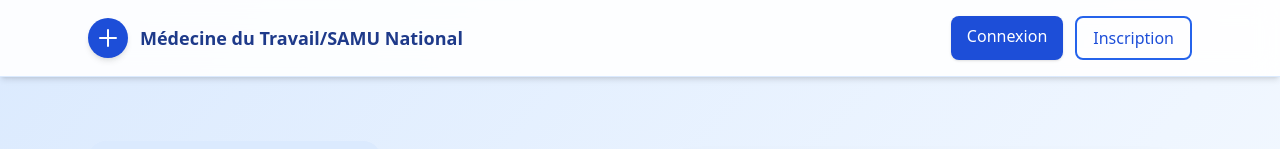
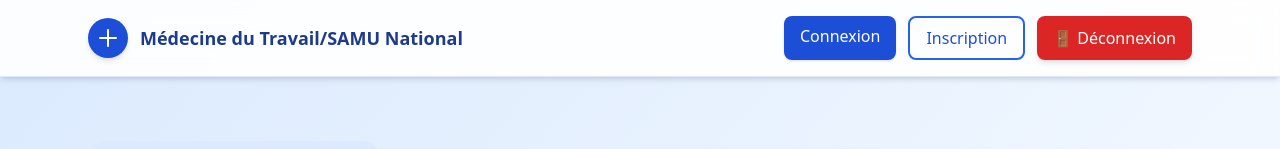
Before and after one commit to diallo641/Dossier_Patient_SAMU, a React (Vite) app in the folder Frontend/: page / in a window 1280 px wide. Shown: the top 149 px of the page. Built offline with nearby package versions, Linux system fonts and the light colour scheme.

Commit message:
Creation d'un boutton de deconnexion sous forme de composant et tester sur la page d'accueil

```diff
--- /dev/null
+++ b/Frontend/src/composants/BoutonDeconnexion.jsx
@@ -0,0 +1,16 @@
+import { useDeconnexion } from "../pages/JS/Deconnexion";
+
+function BoutonDeconnexion() {
+  const { deconnecterUtilisateur } = useDeconnexion();
+
+  return (
+    <button
+      onClick={deconnecterUtilisateur}
+      className="flex items-center gap-2 px-4 py-2 bg-red-600 text-white rounded-lg hover:bg-red-700 transition shadow-md"
+    >
+      🚪 Déconnexion
+    </button>
+  );
+}
+
+export default BoutonDeconnexion;
--- a/Frontend/src/pages/Home.jsx
+++ b/Frontend/src/pages/Home.jsx
@@ -1,4 +1,5 @@
 import { Link } from "react-router-dom";
+import BoutonDeconnexion from "../composants/BoutonDeconnexion";
 
 export default function Home() {
   return (
@@ -29,6 +30,8 @@ export default function Home() {
             <Link to="/inscription" className="px-4 py-2 rounded-lg border-2 border-blue-600 text-blue-700 hover:bg-blue-50">
               Inscription
             </Link>
+
+            <BoutonDeconnexion />
           </div>
 
         </div>
--- /dev/null
+++ b/Frontend/src/pages/JS/Deconnexion.js
@@ -0,0 +1,20 @@
+import { useNavigate } from "react-router-dom";
+
+export function useDeconnexion() {
+  const navigate = useNavigate();
+
+  const deconnecterUtilisateur = () => {
+    const confirmation = window.confirm(
+      "Voulez-vous vraiment vous déconnecter ?"
+    );
+
+    if (!confirmation) return;
+
+    localStorage.removeItem("token");
+    localStorage.removeItem("user");
+
+    navigate("/login");
+  };
+
+  return { deconnecterUtilisateur };
+}
```
